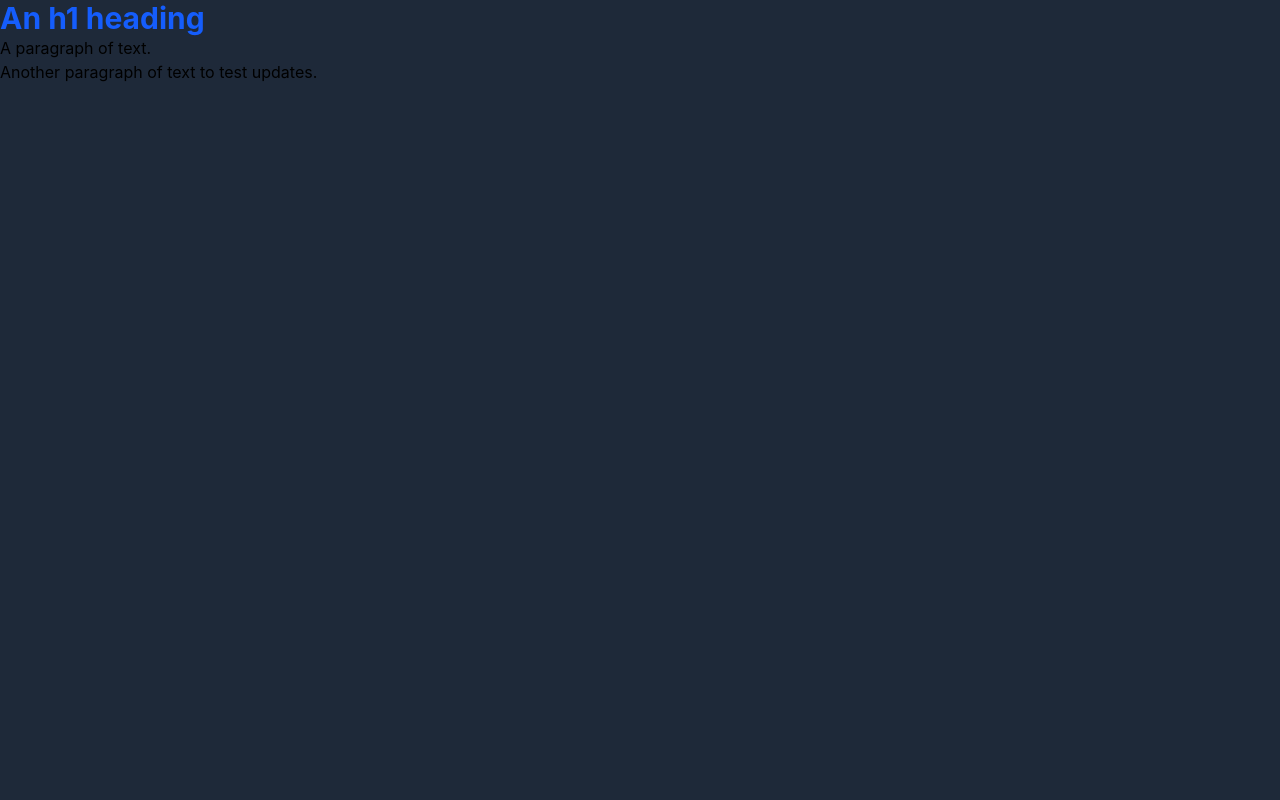
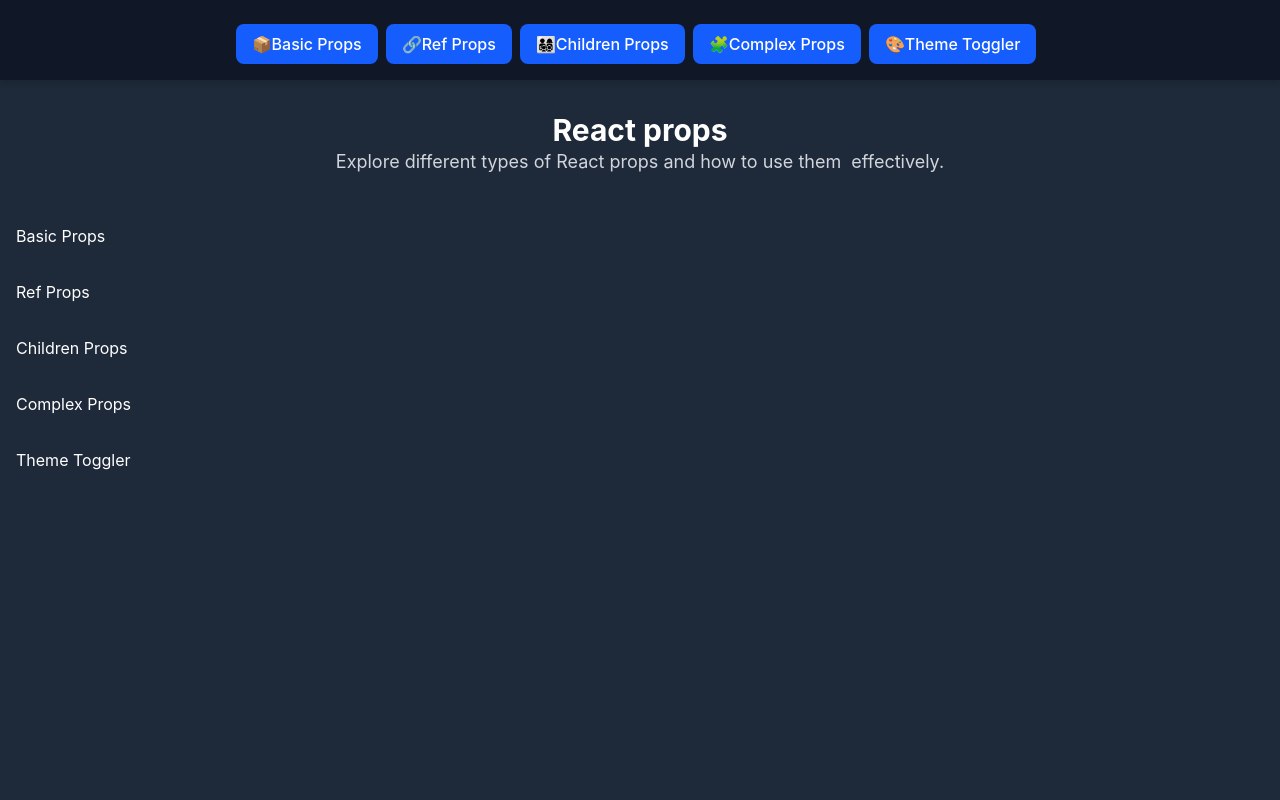
Before and after one commit to tielmess/tm001react, a React (Vite) app: page / in a window 1280 px wide. Shown: the top 800 px of the page. Built offline with nearby package versions, Linux system fonts and the light colour scheme.

Commit message:
Setting up new section

```diff
--- a/src/App.jsx
+++ b/src/App.jsx
@@ -10,9 +10,9 @@ import ComplexProps from "./components/ComplexProps.jsx";
 import RefProps from "./components/RefProps.jsx";
 import ThemeToggler from "./components/ThemeToggler.jsx";
 
+const isDark = true;
+
 function Navigation() {
-  const isDark = true;
-
   const sections = [
     { id: "basic", label: "Basic Props", icon: "📦" },
     { id: "ref", label: "Ref Props", icon: "🔗" },
@@ -21,15 +21,68 @@ function Navigation() {
     { id: "theme", label: "Theme Toggler", icon: "🎨" },
   ];
 
-  return <nav className={`sticky top-0 z-50 shadow-md`}></nav>;
+  return (
+    <nav
+      className={`sticky top-0 z-50 shadow-md tranition-colors ${isDark ? "bg-gray-900 text-white" : "bg-white text-gray-900"}`}
+    >
+      <div>
+        <div
+          className={`container mx-auto p-4 flex flex-wrap justify-center ${isDark ? "text-white" : "text-gray-900"}`}
+        >
+          {sections.map((section) => (
+            <button
+              key={section.id}
+              href={`#${section.id}`}
+              className={`px-4 py-2 rounded-lg font-medium bg-blue-600 text-white hover:bg-blue-700 mr-2 mt-2`}
+            >
+              <span>{section.icon}</span>
+              {section.label}
+            </button>
+          ))}
+        </div>
+      </div>
+    </nav>
+  );
 }
 
 function AppContent() {
   return (
     <div className={`min-h-screen bg-gray-800`}>
-      <h1 className="text-3xl font-bold text-blue-600">An h1 heading</h1>
-      <p>A paragraph of text.</p>
-      <p>Another paragraph of text to test updates.</p>
+      <Navigation />
+      <div className="container mx-auto px-4 py-8">
+        <header
+          className={`mb-12 text-center transition-colors ${isDark ? "text-white" : "text-gray-900"}`}
+        >
+          <h1
+            className={`text-3xl font-bold ${isDark ? "text-white" : "text-gray-900"}`}
+          >
+            React props
+          </h1>
+          <p
+            className={`text-lg ${isDark ? "text-gray-300" : "text-gray-600"}`}
+          >
+            Explore different types of React props and how to use them
+            &nbsp;effectively.
+          </p>
+        </header>
+        <div className="space-y-8">
+          <section id="basic" className="scroll-mt-200 text-white">
+            <BasicProps />
+          </section>
+          <section id="ref" className="scroll-mt-20 text-white">
+            <RefProps />
+          </section>
+          <section id="children" className="scroll-mt-20 text-white">
+            <ChildrenProps />
+          </section>
+          <section id="complex" className="scroll-mt-20 text-white">
+            <ComplexProps />
+          </section>
+          <section id="theme" className="scroll-mt-20 text-white">
+            <ThemeToggler />
+          </section>
+        </div>
+      </div>
     </div>
   );
 }
@@ -55,6 +108,7 @@ function App() {
   return (
     <>
       <AppContent />
+
       <div className="bg-gray-200 p-4 text-center">
         <div className="container mx-auto p-4 outline-1 outline-gray-300 text-center">
           <h2 className="text-3xl font-bold text-blue-600">An h2 heading</h2>
```
